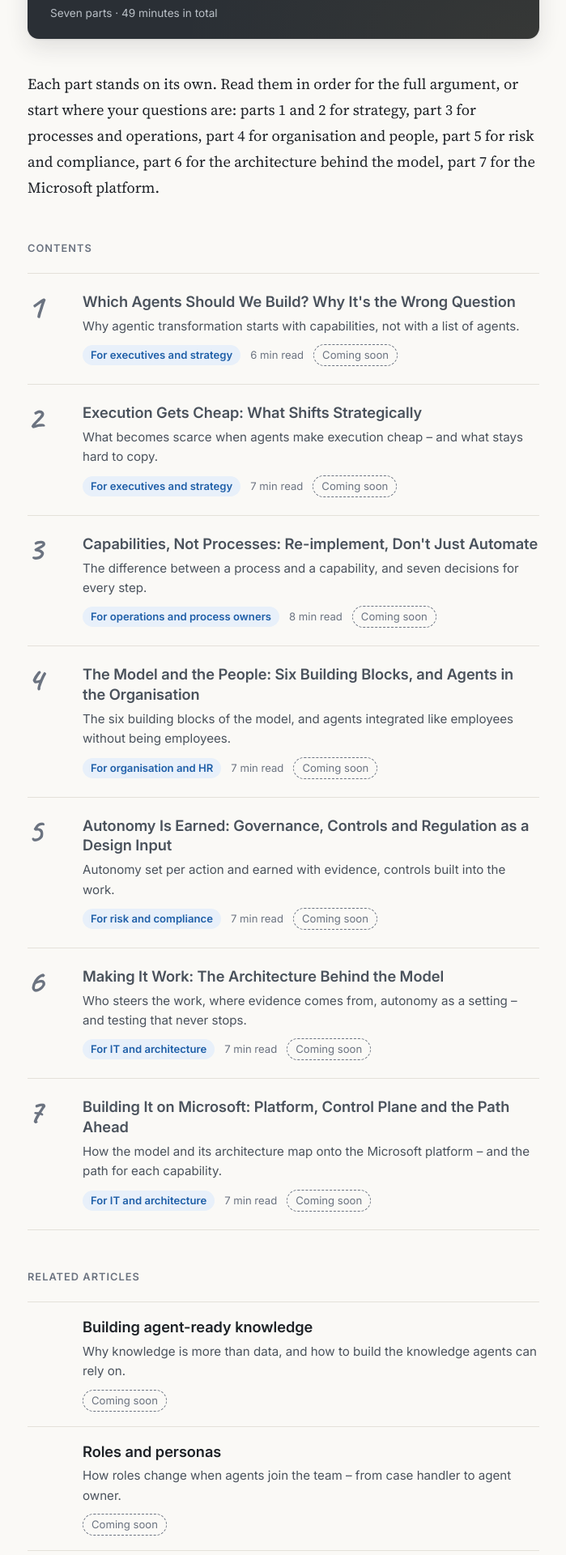
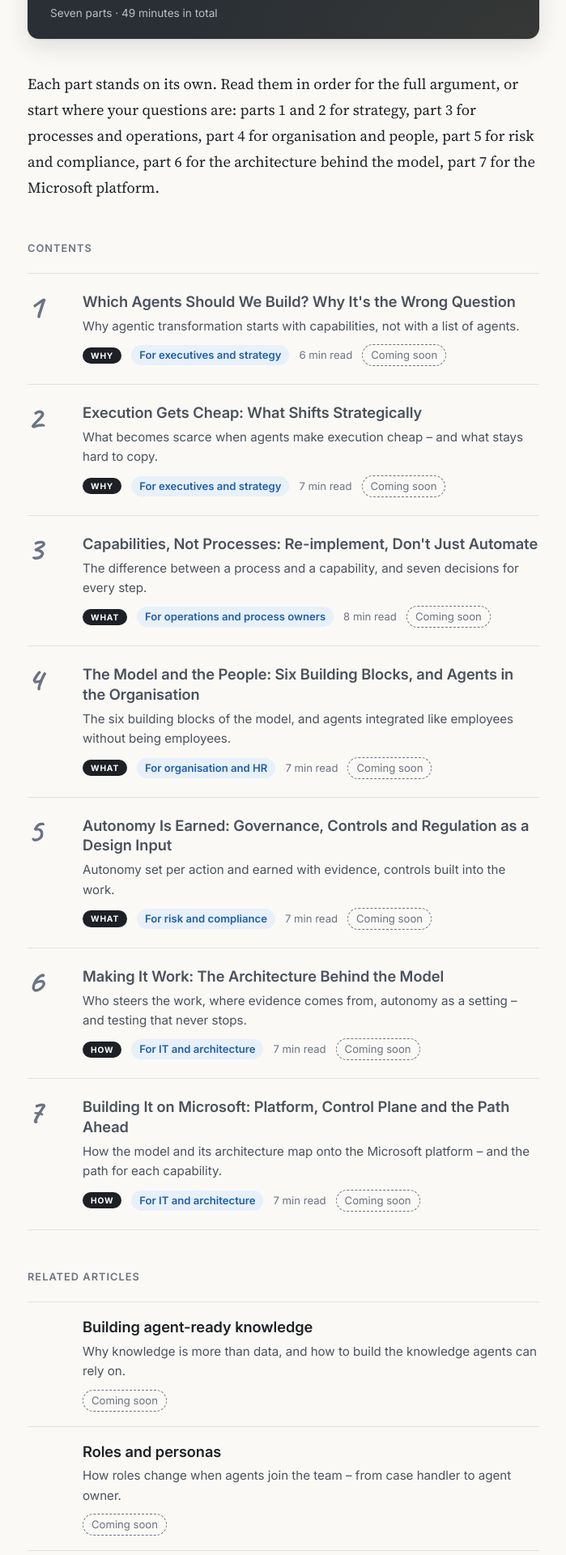
Before and after one commit to mgmllrpro/mgmllrpro.github.io, a Jekyll site: the page built from agentic-operating-model/index.md, in a window 1280 px wide. Shown: the part 619-2539 px from the top of the page at 81% size, without its empty margins (290-989 px from the left). Built offline with Jekyll 4.4.1, drawn with Linux system fonts in a browser that asks for light colours.

Commit message:
Serienseite: Pill Why/What/How vor der Zielgruppe
Co-Authored-By: Claude Opus 5.5 <noreply@anthropic.com>
Claude-Session: https://claude.ai/code/session_01EATrPzhaSgqNdwFqTJw3ot

```diff
--- a/_data/series.yml
+++ b/_data/series.yml
@@ -15,38 +15,46 @@
   visible: true
   # Table of contents on the series page. A part links to its article once the article is
   # published (same series and part); until then it shows "Coming soon". minutes: reading time.
+  # stage (optional): Why, What or How – shown as a pill before the audience.
   parts:
     - part: 1
+      stage: Why
       title: "Which Agents Should We Build? Why It's the Wrong Question"
       teaser: Why agentic transformation starts with capabilities, not with a list of agents.
       audience: executives and strategy
       minutes: 6
     - part: 2
+      stage: Why
       title: "Execution Gets Cheap: What Shifts Strategically"
       teaser: What becomes scarce when agents make execution cheap – and what stays hard to copy.
       audience: executives and strategy
       minutes: 7
     - part: 3
+      stage: What
       title: "Capabilities, Not Processes: Re-implement, Don't Just Automate"
       teaser: The difference between a process and a capability, and seven decisions for every step.
       audience: operations and process owners
       minutes: 8
     - part: 4
+      stage: What
       title: "The Model and the People: Six Building Blocks, and Agents in the Organisation"
       teaser: The six building blocks of the model, and agents integrated like employees without being employees.
       audience: organisation and HR
       minutes: 7
     - part: 5
+      stage: What
       title: "Autonomy Is Earned: Governance, Controls and Regulation as a Design Input"
       teaser: Autonomy set per action and earned with evidence, controls built into the work.
       audience: risk and compliance
       minutes: 7
     - part: 6
+      stage: How
       title: "Making It Work: The Architecture Behind the Model"
       teaser: Who steers the work, where evidence comes from, autonomy as a setting – and testing that never stops.
       audience: IT and architecture
       minutes: 7
     - part: 7
+      stage: How
       title: "Building It on Microsoft: Platform, Control Plane and the Path Ahead"
       teaser: How the model and its architecture map onto the Microsoft platform – and the path for each capability.
       audience: IT and architecture
--- a/_includes/series-toc.html
+++ b/_includes/series-toc.html
@@ -23,6 +23,7 @@
       </h3>
       <p class="toc-teaser">{{ p.teaser | escape }}</p>
       <p class="toc-meta">
+        {%- if p.stage %}<span class="toc-stage">{{ p.stage | escape }}</span>{% endif -%}
         {%- if p.audience %}<span class="toc-tag">For {{ p.audience | escape }}</span>{% endif -%}
         <span>{{ p.minutes }} min read</span>
         {%- unless article %}<span class="toc-soon">Coming soon</span>{% endunless -%}
--- a/assets/main.scss
+++ b/assets/main.scss
@@ -803,6 +803,18 @@ img
   font-weight: 600;
 }
 
+.toc-stage
+{
+  padding: 2px 10px;
+  background: var(--ink);
+  border-radius: 99px;
+  color: var(--surface);
+  font-size: 0.78em;
+  font-weight: 700;
+  letter-spacing: 0.08em;
+  text-transform: uppercase;
+}
+
 .toc-soon
 {
   padding: 2px 10px;
```
